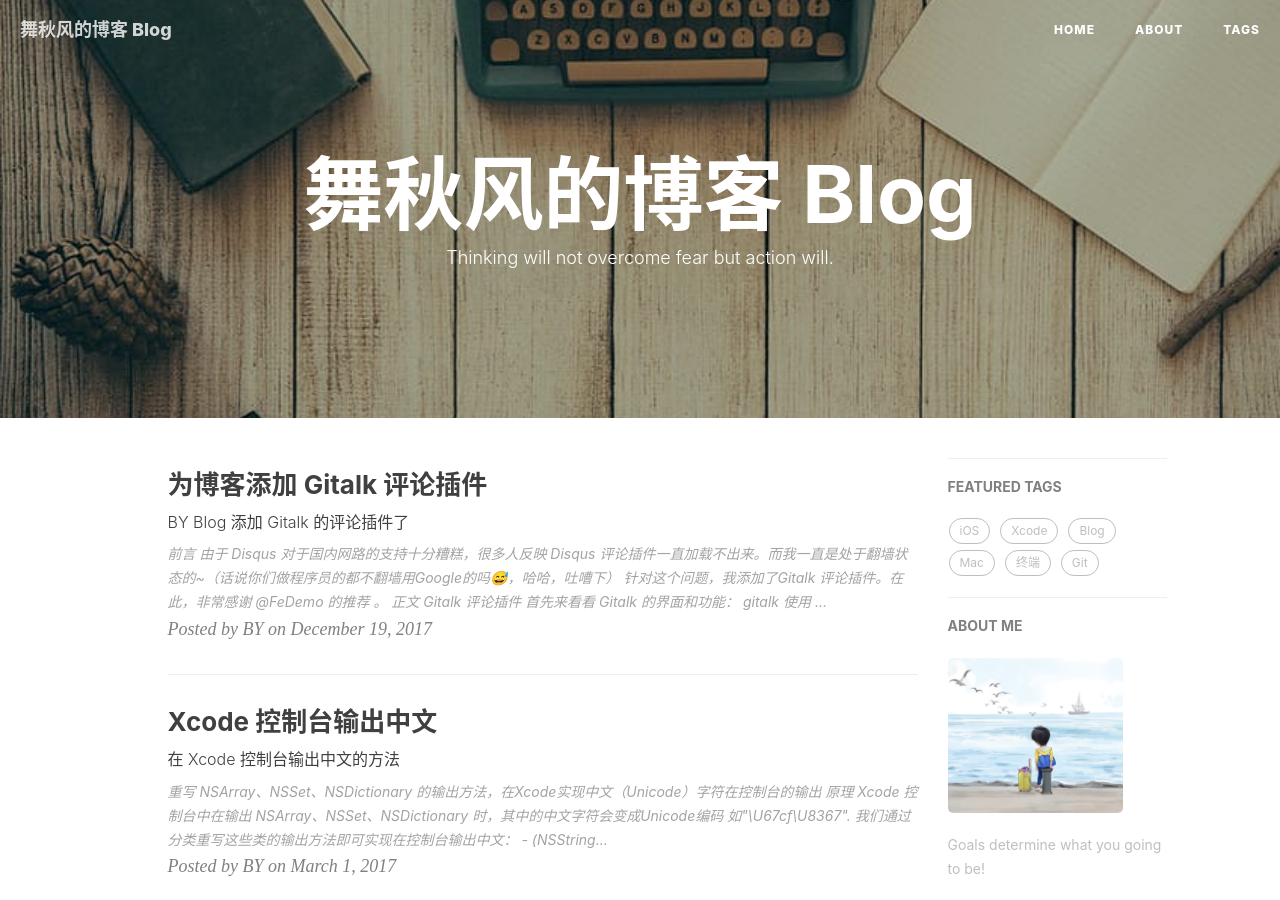
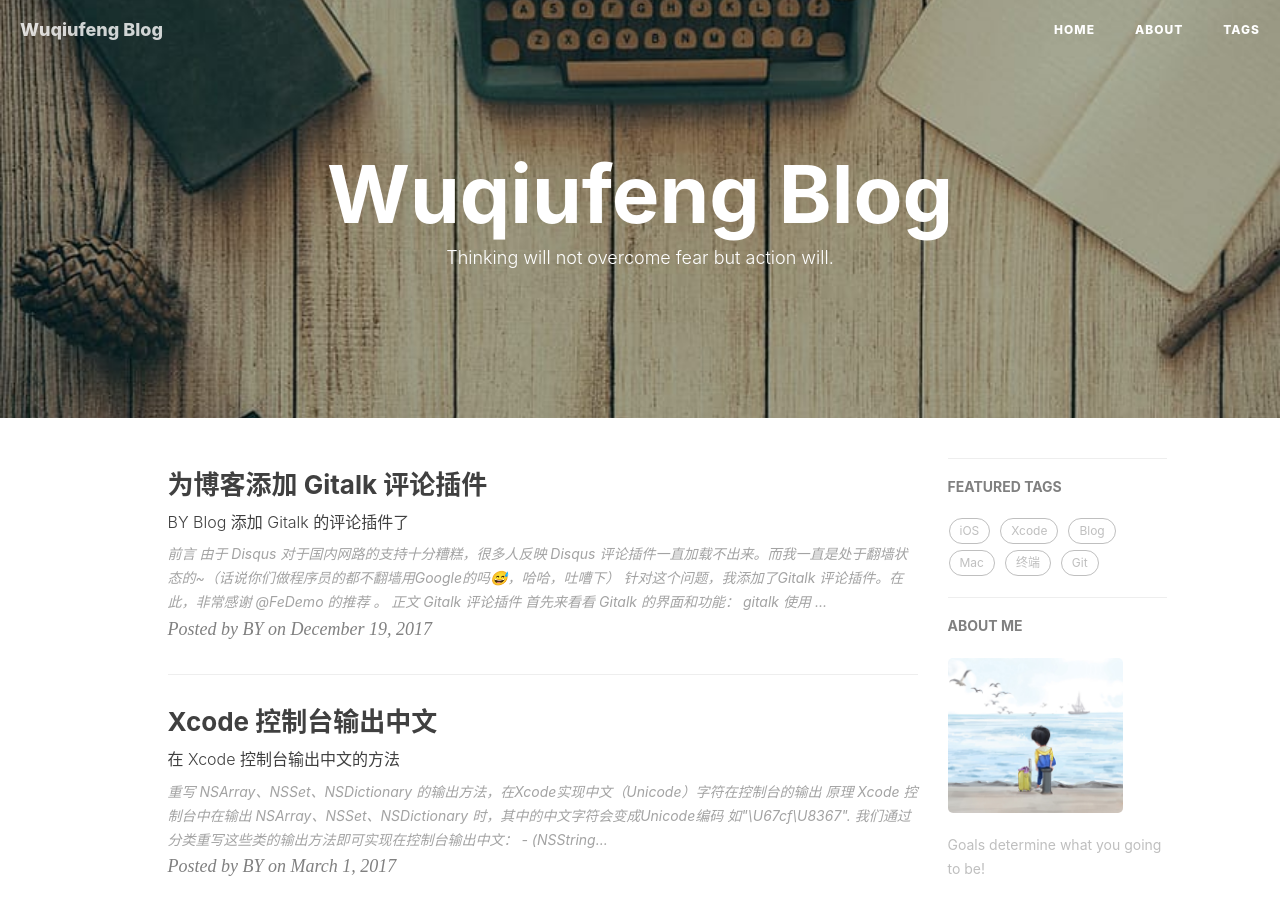
Before and after one commit to wuqiufeng/wuqiufeng.github.io, a Jekyll site: the page built from index.html, in a window 1280 px wide and 900 px high. Built offline with Jekyll 4.4.1, drawn with Linux system fonts in a browser that asks for light colours; nearby versions of some CDN libraries; the list of posts is cut into pages by our own code; comment, search, counter and statistics services are not loaded; some of the changed text lies outside the part shown.

Commit message:
Wuqiufeng

```diff
--- a/_config.yml
+++ b/_config.yml
@@ -1,6 +1,6 @@
 # Site settings
-title: 舞秋风的博客 Blog     #你博客的标题
-SEOTitle: 舞秋风的博客 | wuqiufeng Blog   #显示在浏览器上搜索的时候显示的标题
+title: Wuqiufeng Blog     #你博客的标题
+SEOTitle: 舞秋风的博客 | Wuqiufeng Blog   #显示在浏览器上搜索的时候显示的标题
 header-img: img/post-bg-desk.jpg  #显示在首页的背景图片
 email: rootfuhz@gmail.com
 description: "Every failure is leading towards success."  #网站介绍
```
